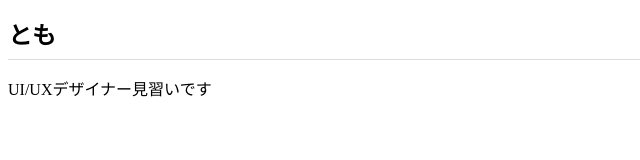
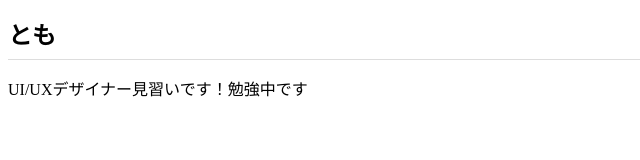
Before and after one commit to mo-mi1211/mo-mi1211.github.io, a plain HTML site: page index.html in a window 1280 px wide. Shown: the whole page, without its empty margins (0-640 px from the left). Drawn offline with Linux system fonts and the light colour scheme.

Commit message:
Add files via upload

```diff
--- a/index.html
+++ b/index.html
@@ -7,7 +7,7 @@
   </head>
   <body>
     <h1>とも</h1>
-    <P>UI/UXデザイナー見習いです</P>
+    <P>UI/UXデザイナー見習いです！勉強中です</P>
 
 
   </body>
```
